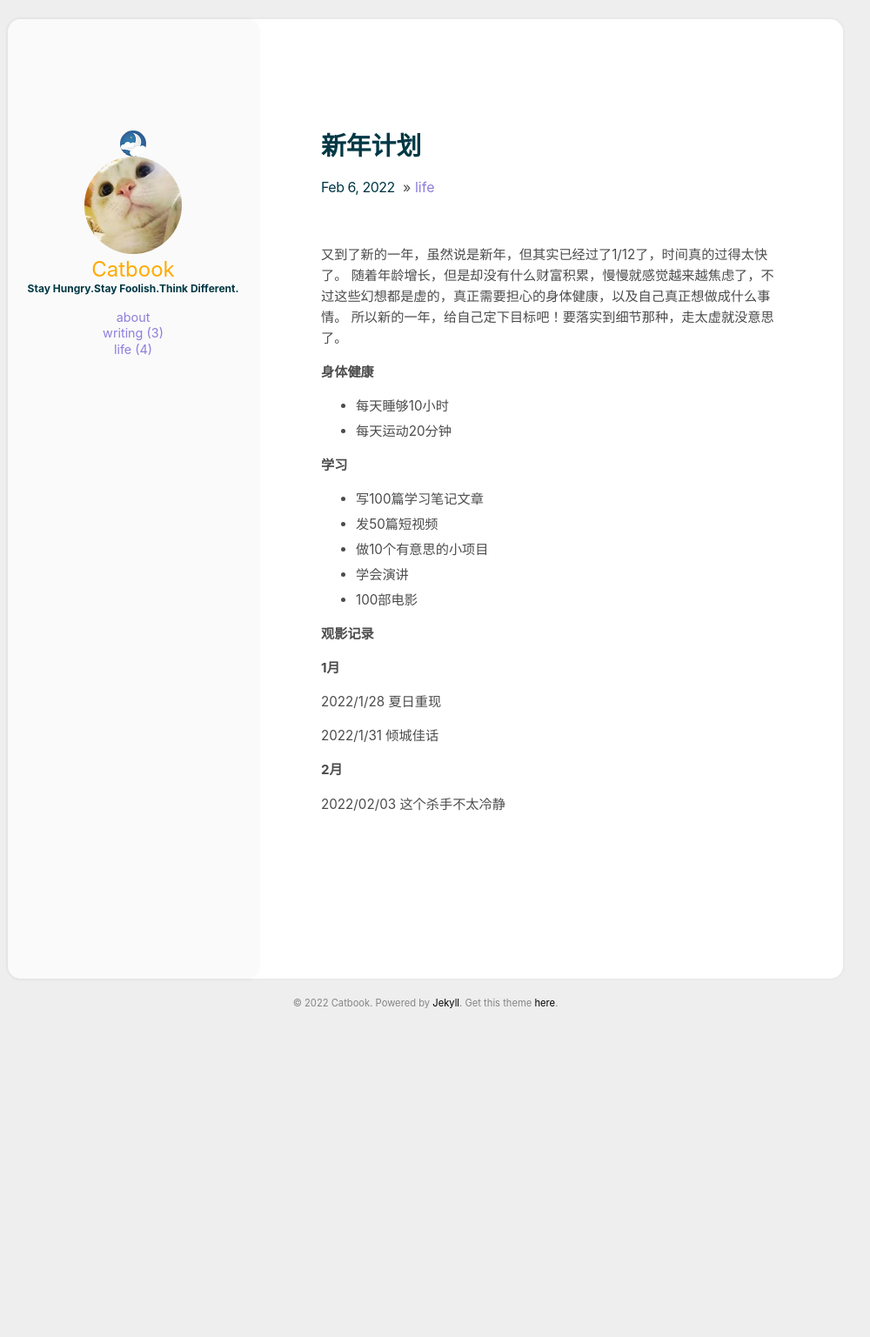
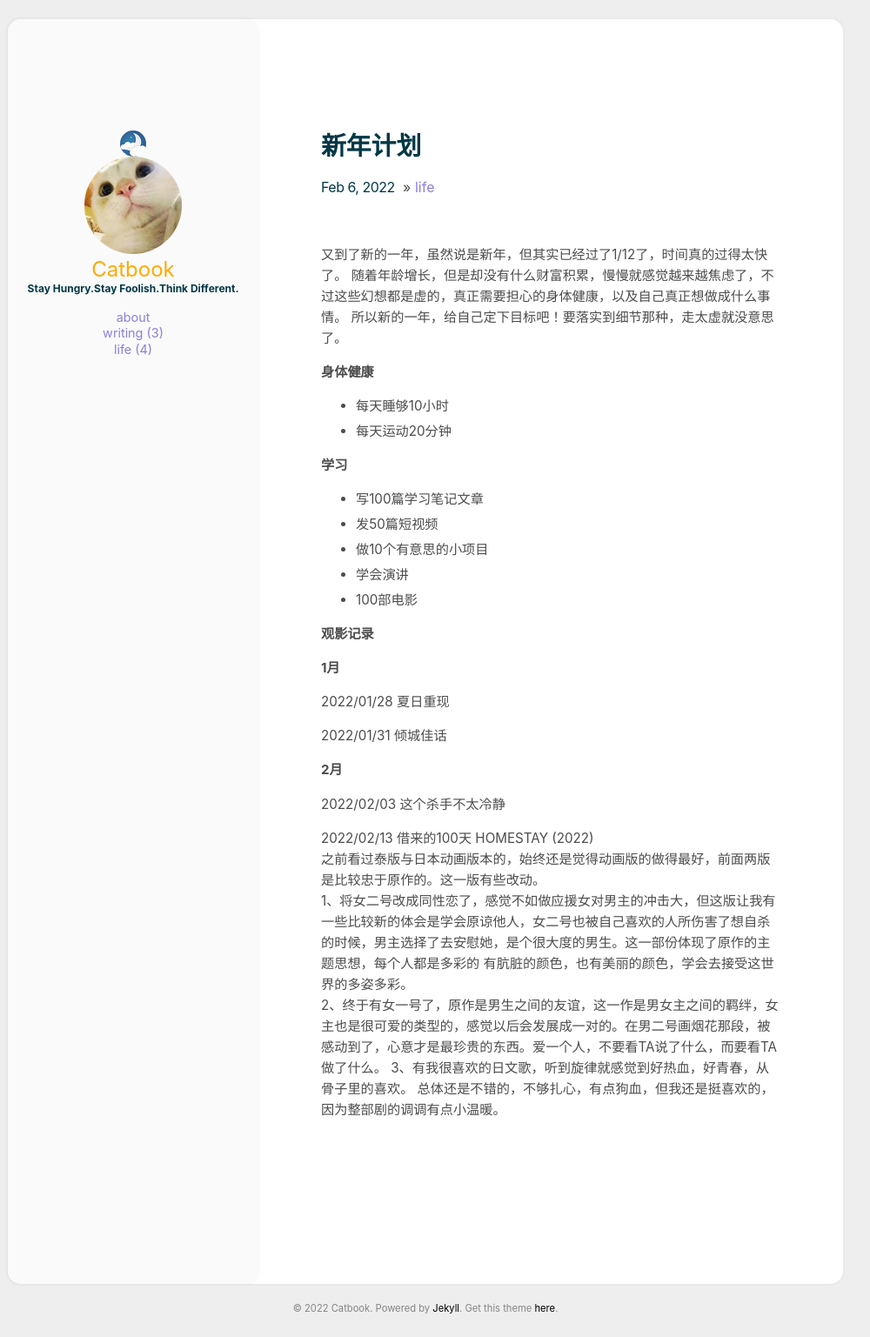
Before and after one commit to superlin2017/superlin2017.github.io, a Jekyll site: the page built from _posts/2022-02-06-plan.md, in a window 1280 px wide. Shown: the whole page at 87% size, without its empty margins (151-1151 px from the left). Built offline with Jekyll 4.4.1, drawn with Linux system fonts in a browser that asks for light colours; before the commit the page ends 1185 px from its top, so only the background shows below that.

Commit message:
更新影评

```diff
--- a/_posts/2022-02-06-plan.md
+++ b/_posts/2022-02-06-plan.md
@@ -23,10 +23,17 @@ comments: true
 
 **1月**
 
-2022/1/28 夏日重现
+2022/01/28 夏日重现
 
-2022/1/31 倾城佳话
+2022/01/31 倾城佳话
 
 **2月**
 
 2022/02/03 这个杀手不太冷静
+
+2022/02/13 借来的100天 HOMESTAY (2022)
+之前看过泰版与日本动画版本的，始终还是觉得动画版的做得最好，前面两版是比较忠于原作的。这一版有些改动。
+1、将女二号改成同性恋了，感觉不如做应援女对男主的冲击大，但这版让我有一些比较新的体会是学会原谅他人，女二号也被自己喜欢的人所伤害了想自杀的时候，男主选择了去安慰她，是个很大度的男生。这一部份体现了原作的主题思想，每个人都是多彩的 有肮脏的颜色，也有美丽的颜色，学会去接受这世界的多姿多彩。
+2、终于有女一号了，原作是男生之间的友谊，这一作是男女主之间的羁绊，女主也是很可爱的类型的，感觉以后会发展成一对的。在男二号画烟花那段，被感动到了，心意才是最珍贵的东西。爱一个人，不要看TA说了什么，而要看TA做了什么。
+3、有我很喜欢的日文歌，听到旋律就感觉到好热血，好青春，从骨子里的喜欢。
+总体还是不错的，不够扎心，有点狗血，但我还是挺喜欢的，因为整部剧的调调有点小温暖。
```
Also changed, not shown: 1 other file.
